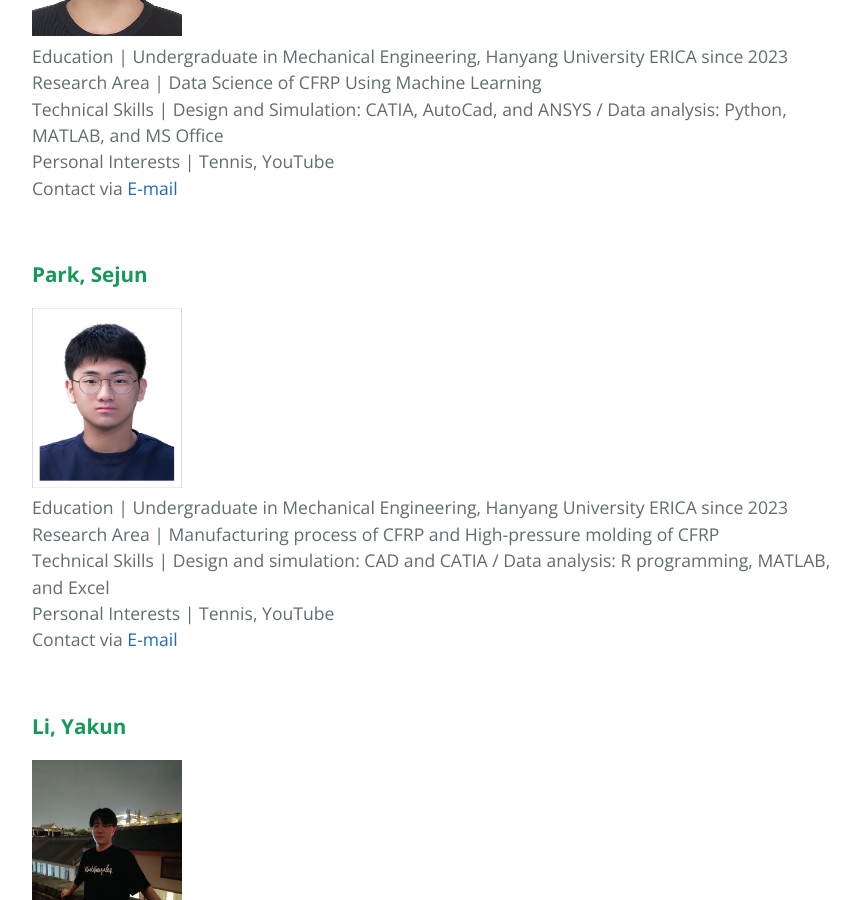
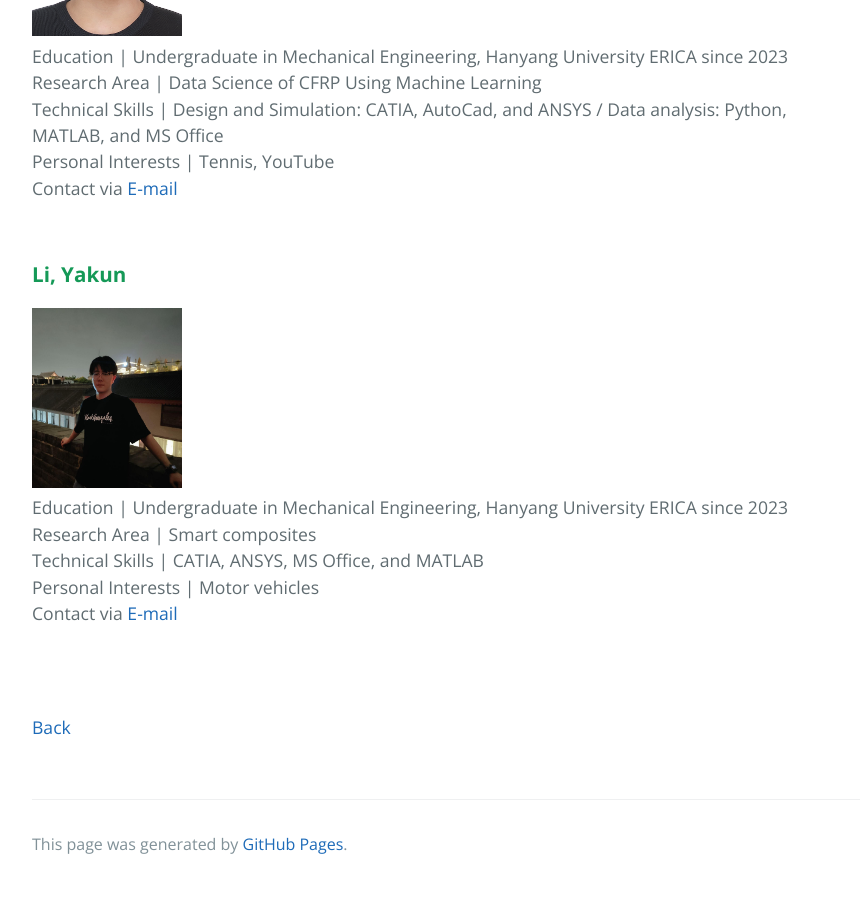
Before and after one commit to rhd1213/rhd1213.github.io, a Jekyll site: the page built from Members.md, in a window 1280 px wide and 900 px high, scrolled down 960 px. Shown: the whole window, without its empty margins (192-1052 px from the left). Built offline with Jekyll 4.4.1, drawn with Linux system fonts in a browser that asks for light colours; our own code applies the rules of GitHub Pages for plain Markdown files.

Commit message:
Update Members.md

```diff
--- a/Members.md
+++ b/Members.md
@@ -20,14 +20,7 @@ Technical Skills | Design and Simulation: CATIA, AutoCad, and ANSYS / Data analy
 Personal Interests | Tennis, YouTube <br>
 Contact via <a href="mailto:gazicola@hanyang.ac.kr"> E-mail</a> <br>
 <br>
-### **Park, Sejun**
-<img src="assets/css/홈페이지사진_박세준.jpg" alt="Passport" width="150" height="180" > <br>
-Education | Undergraduate in Mechanical Engineering, Hanyang University ERICA since 2023 <br>
-Research Area | Manufacturing process of CFRP and High-pressure molding of CFRP <br>
-Technical Skills | Design and simulation: CAD and CATIA / Data analysis: R programming, MATLAB, and Excel <br>
-Personal Interests | Tennis, YouTube <br>
-Contact via <a href="mailto:ddl07113@hanyang.ac.kr"> E-mail</a> <br>
-<br>
+
 ### **Li, Yakun**
 <img src="assets/css/홈페이지사진_이아곤.jpg" alt="Passport" width="150" height="180" > <br>
 Education | Undergraduate in Mechanical Engineering, Hanyang University ERICA since 2023 <br>
```
